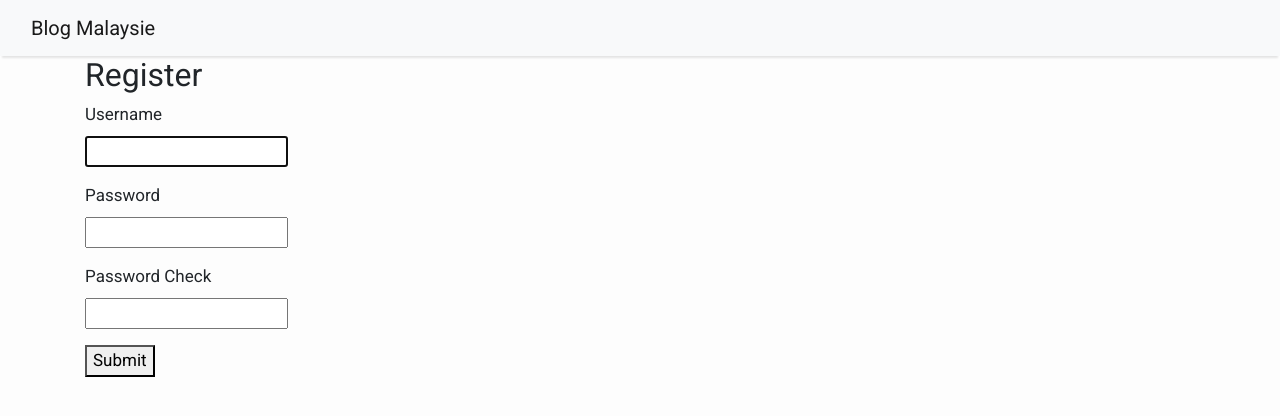
After one commit to vianhazman/xss-scenario-testing, a Django app: page /register/ in a window 1280 px wide. The commit adds this page. Shown: the top 416 px of the page. Run offline with Django 3.2, Linux system fonts and the light colour scheme; some libraries are stand-ins or nearby versions.

```diff
--- a/blog/templates/base.html
+++ b/blog/templates/base.html
@@ -55,12 +55,21 @@
           aria-controls="navbarResponsive"
           aria-expanded="false"
           aria-label="Toggle navigation"
-        >
           <span class="navbar-toggler-icon"></span>
         </button>
 
       </div>
     </div>
+        {% if user.is_authenticated %}
+        <button
+         class="btn">
+            <a href="{% url 'new_post' %}" >New Post</a>
+        </button>
+            <button
+         class="btn">
+            <a href="{% url 'logout' %}" >Logout</a>
+        </button>
+        {% endif %}
     </nav>
 
 
--- /dev/null
+++ b/blog/templates/register.html
@@ -0,0 +1,61 @@
+<!-- register.html -->
+{% extends 'base.html' %}
+
+{% block content %}
+
+<section class="hero is-success is-fullheight">
+  <div class="hero-body">
+    <div class="container">
+
+      <div class="columns">
+        <div class="column is-offset-2 is-8">
+          <h2 class="subtitle">
+            Register
+          </h2>
+
+          <form action="{% url 'register' %}" method="POST" autocomplete="off">
+            {% csrf_token %}
+
+            <div class="field">
+              <label for="{{ form.username.id_for_label }}" class="label">
+                Username
+              </label>
+              <div class="control">
+                {{ form.username }}
+              </div>
+              <p class="help is-danger">{{ form.username.errors }}</p>
+            </div>
+
+            <div class="field">
+              <label for="{{ form.password1.id_for_label }}" class="label">
+                Password
+              </label>
+              <div class="control">
+                {{ form.password1 }}
+              </div>
+              <p class="help is-danger">{{ form.password1.errors }}</p>
+            </div>
+
+            <div class="field">
+              <label for="{{ form.password2.id_for_label }}" class="label">
+                Password Check
+              </label>
+              <div class="control">
+                {{ form.password2 }}
+              </div>
+              <p class="help is-danger">{{ form.password2.errors }}</p>
+            </div>
+
+            <div class="field">
+              <div class="control">
+                <button class="button is-link">Submit</button>
+              </div>
+            </div>
+          </form>
+        </div>
+      </div>
+
+    </div>
+  </div>
+</section>
+{% endblock  %}
--- a/blog/views.py
+++ b/blog/views.py
@@ -1,8 +1,54 @@
+from django.contrib.auth import authenticate, login
 from django.views import generic
 from .models import Post
-from .forms import CommentForm
-from django.shortcuts import render, get_object_or_404
+from .forms import CommentForm, PostForm
+from django.shortcuts import render, get_object_or_404, redirect, reverse
+from django.contrib.auth.decorators import login_required
+from django.contrib.auth.forms import UserCreationForm, AuthenticationForm
 
+class RegisterView(generic.View):
+    def get(self, request):
+        return render(request, 'register.html', { 'form': UserCreationForm() })
+
+    def post(self, request):
+        form = UserCreationForm(request.POST)
+        if form.is_valid():
+            user = form.save()
+            return redirect(reverse('login'))
+
+        return render(request, 'register.html', { 'form': form })
+
+class LoginView(generic.View):
+    def get(self, request):
+        return render(request, 'login.html', { 'form':  AuthenticationForm })
+
+    def post(self, request):
+        form = AuthenticationForm(request, data=request.POST)
+        if form.is_valid():
+            user = authenticate(
+                request,
+                username=form.cleaned_data.get('username'),
+                password=form.cleaned_data.get('password')
+            )
+
+            if user is None:
+                return render(
+                    request,
+                    'login.html',
+                    { 'form': form, 'invalid_creds': True }
+                )
+
+            try:
+                form.confirm_login_allowed(user)
+            except ValidationError:
+                return render(
+                    request,
+                    'login.html',
+                    { 'form': form, 'invalid_creds': True }
+                )
+            login(request, user)
+
+            return redirect(reverse('home'))
 
 class PostList(generic.ListView):
     queryset = Post.objects.all().order_by('-created_on')
@@ -24,11 +70,8 @@ def post_detail(request, slug):
         comment_form = CommentForm(data=request.POST)
         if comment_form.is_valid():
 
-            # Create Comment object but don't save to database yet
             new_comment = comment_form.save(commit=False)
-            # Assign the current post to the comment
             new_comment.post = post
-            # Save the comment to the database
             new_comment.save()
     else:
         comment_form = CommentForm()
@@ -37,3 +80,42 @@ def post_detail(request, slug):
                                            'comments': comments,
                                            'new_comment': new_comment,
                                            'comment_form': comment_form})
+
+def new_post(request):
+    template_name = 'new_post.html'
+    new_post = None
+    if request.method == 'POST':
+        post_form = PostForm(data=request.POST)
+        if post_form.is_valid():
+            new_post = post_form.save(commit=False)
+            new_post.author = request.user
+            new_post.slug = slugify(new_post.title)
+            new_post.save()
+    else:
+        post_form = PostForm()
+
+    return render(request, template_name, {'post_form': post_form,'new_post':new_post})
+
+
+'''
+SLUG UTIL
+'''
+
+
+
+
+def slugify(text):
+    non_url_safe = ['"', '#', '$', '%', '&', '+',
+                    ',', '/', ':', ';', '=', '?',
+                    '@', '[', '\\', ']', '^', '`',
+                    '{', '|', '}', '~', "'"]
+    """
+    Turn the text content of a header into a slug for use in an ID
+    """
+    non_safe = [c for c in text if c in non_url_safe]
+    if non_safe:
+        for c in non_safe:
+            text = text.replace(c, '')
+    # Strip leading, trailing and multiple whitespace, convert remaining whitespace to _
+    text = u'_'.join(text.split())
+    return text
--- a/mki_xss/urls.py
+++ b/mki_xss/urls.py
@@ -19,9 +19,15 @@ from django.urls import path
 from blog import views
 from django.urls import path
 from django.contrib import admin
+from django.contrib.auth import views as auth_views
 
 urlpatterns = [
     path('', views.PostList.as_view(), name='home'),
+    path('register/', views.RegisterView.as_view(), name='register'),
+    path('login/', views.LoginView.as_view(), name='login'),
+    path('logout/', auth_views.LogoutView.as_view(), name='logout'),
     path('admin/', admin.site.urls),
+    path('newpost/', views.new_post, name='new_post'),
     path('<slug:slug>/', views.post_detail, name='post_detail'),
+
 ]
```
Also changed, not shown: blog/forms.py (+6 -1 lines), blog/templates/login.html (added, +51 -0 lines), blog/templates/new_post.html (added, +23 -0 lines), mki_xss/settings.py (+16 -15 lines).
